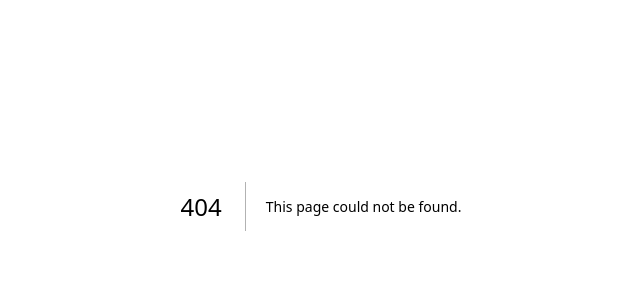
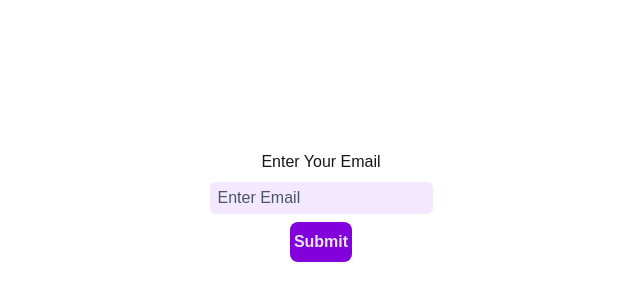
Before and after one commit to Aaditya-Dev-Verma-CGC35513/Notes-App-Front-End, a Next.js app: page /forgot-password-verify in a window 1280 px wide. Before the commit this address had no page. Shown: the part 194-494 px from the top of the page, without its empty margins (319-959 px from the left). Built offline with nearby package versions, Linux system fonts and the light colour scheme.

Commit message:
temp commit

```diff
--- /dev/null
+++ b/src/app/forgot-password-verify/page.jsx
@@ -0,0 +1,52 @@
+"use client";
+
+import { useRouter } from 'next/navigation';
+import React, { useState } from 'react'
+
+function ForgotPasswordVerify() {
+    const [email, setEmail] = useState("");
+    const router = useRouter();
+    async function handleSubmit() {
+        try {
+            const verifyEmailForPassword = await axios.post(
+                `${process.env.NEXT_PUBLIC_USERS_API_URL}/forgot-password-verify`,
+                {email},
+            )
+            toast.success(verifyEmailForPassword.data.message);
+            router.push("/login");
+        } catch (error) {
+            if (error.response) {
+              toast.error(error.response.data.detail);
+            } else {
+              toast.error(error.message);
+            }
+        }
+    }
+  return (
+    <div className="min-h-screen flex justify-center items-center gap-2 flex-col">
+      <label htmlFor="email">Enter Your Email</label>
+      <input
+        type="email"
+        name="email"
+        placeholder="Enter Email"
+        className="input1"
+        value={email}
+        onChange={(e) => {
+          setEmail(e.target.value);
+        }}
+      />
+      <button
+        type="button"
+        className="button1 bg-purple-700 hover:bg-gray-800
+              disabled:bg-purple-800
+              disabled:hover:bg-purple-900
+              "
+        disabled={handleSubmit}
+      >
+        Submit
+      </button>
+    </div>
+  );
+}
+
+export default ForgotPasswordVerify
```
